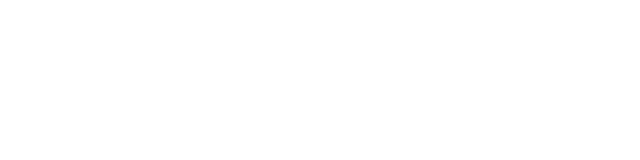
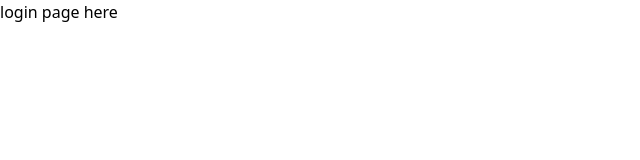
Before and after one commit to alphaNumericEntity/fullstack-project, a React (Vite) app in the folder client/: page /login in a window 1280 px wide. Before the commit this address had no page. Shown: the top 160 px of the page, without its empty margins (0-640 px from the left). Built offline with nearby package versions, Linux system fonts and the light colour scheme.

Commit message:
add login page

```diff
--- a/client/src/App.jsx
+++ b/client/src/App.jsx
@@ -1,12 +1,14 @@
 import { Route, Routes } from 'react-router-dom'
 import './App.css'
 import IndexPage from './pages/IndexPage'
+import LoginPage from './pages/LoginPage'
 
 function App() {
 
   return (
    <Routes>
     <Route index element={<IndexPage></IndexPage>}></Route>
+    <Route path='/login' element={<LoginPage></LoginPage>}></Route>
    </Routes>
   )
 }
--- a/client/src/pages/IndexPage.jsx
+++ b/client/src/pages/IndexPage.jsx
@@ -1,3 +1,5 @@
+import { Link } from "react-router-dom";
+
 export default function IndexPage() {
     return (<div>
         <header className="p-4 flex justify-between" >
@@ -23,7 +25,7 @@
           </div>
 
 
-          <div className="flex items-center  gap-2 border border-gray-300 rounded-full py-2 px-8">
+          <Link to={'/login'} className="flex items-center  gap-2 border border-gray-300 rounded-full py-2 px-8">
             <div className="">
               <svg xmlns="http://www.w3.org/2000/svg" viewBox="0 0 24 24" fill="currentColor" class="w-6 h-6">
                 <path fill-rule="evenodd" d="M3 6.75A.75.75 0 013.75 6h16.5a.75.75 0 010 1.5H3.75A.75.75 0 013 6.75zM3 12a.75.75 0 01.75-.75h16.5a.75.75 0 010 1.5H3.75A.75.75 0 013 12zm0 5.25a.75.75 0 01.75-.75h16.5a.75.75 0 010 1.5H3.75a.75.75 0 01-.75-.75z" clip-rule="evenodd" />
@@ -34,7 +36,7 @@
                   <path fill-rule="evenodd" d="M18.685 19.097A9.723 9.723 0 0021.75 12c0-5.385-4.365-9.75-9.75-9.75S2.25 6.615 2.25 12a9.723 9.723 0 003.065 7.097A9.716 9.716 0 0012 21.75a9.716 9.716 0 006.685-2.653zm-12.54-1.285A7.486 7.486 0 0112 15a7.486 7.486 0 015.855 2.812A8.224 8.224 0 0112 20.25a8.224 8.224 0 01-5.855-2.438zM15.75 9a3.75 3.75 0 11-7.5 0 3.75 3.75 0 017.5 0z" clip-rule="evenodd" />
               </svg>
             </div>
-          </div>
+          </Link>
         </header>
        </div>);
 }
--- /dev/null
+++ b/client/src/pages/LoginPage.jsx
@@ -0,0 +1,3 @@
+export default function LoginPage() {
+    return 'login page here';
+}
```
